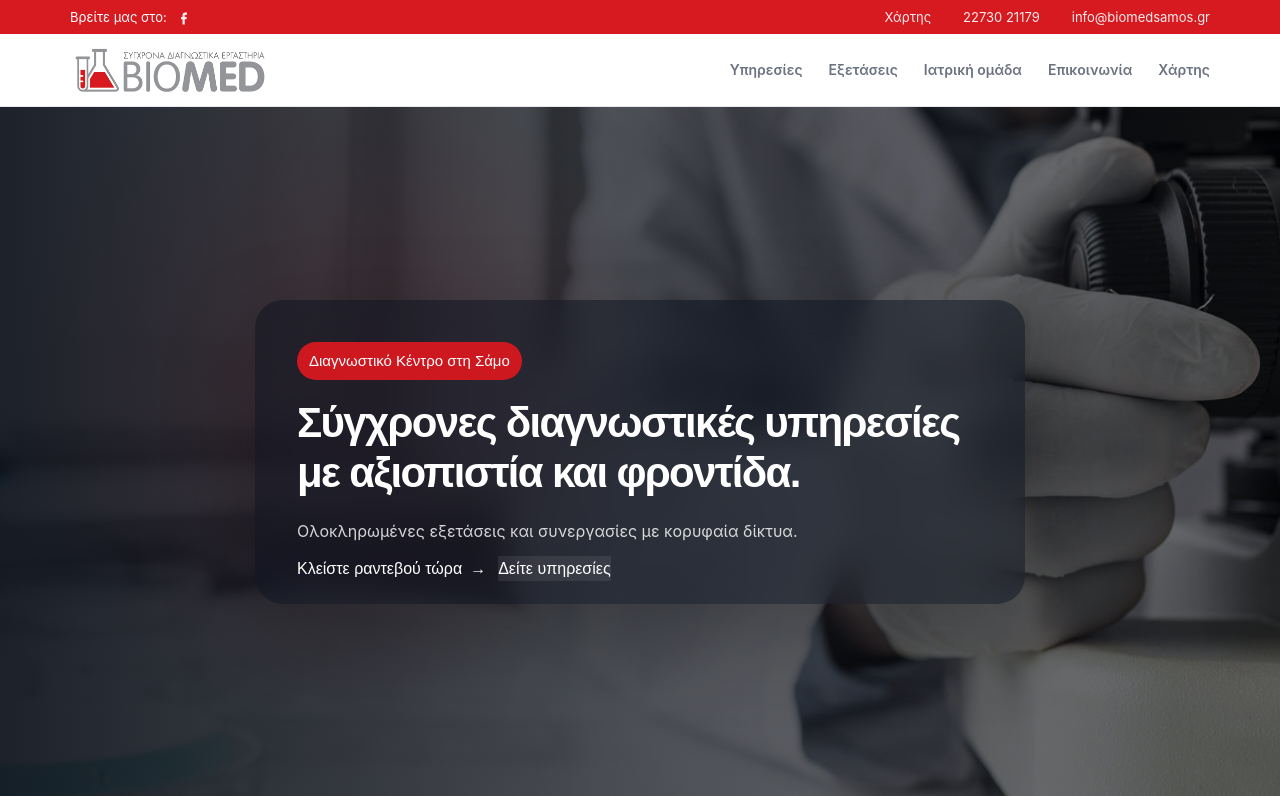
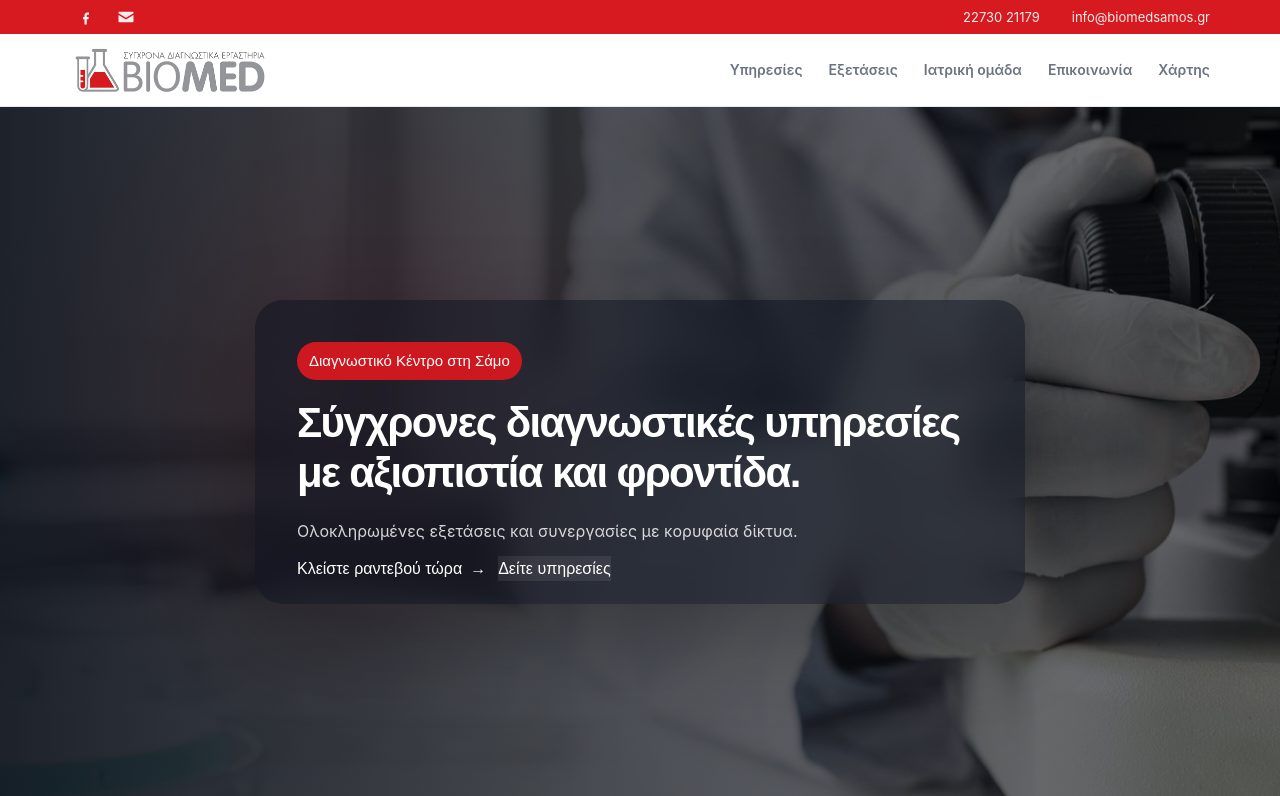
Before and after one commit to makiskollias/biomedsamos, a FastAPI app: page / in a window 1280 px wide. Shown: the top 796 px of the page. Run offline with FastAPI, Linux system fonts and the light colour scheme.

Commit message:
topbar αλλαγες

```diff
--- a/static/css/_responsive.css
+++ b/static/css/_responsive.css
@@ -23,6 +23,35 @@
     justify-content: center;
     flex-wrap: wrap;
     gap: 10px;
+  }
+
+    .topbar {
+    display: none;
+  }
+
+    .burger {
+    display: flex;
+    z-index: 300 !important;
+  }
+
+  .burger span {
+    transition: transform 0.25s ease, opacity 0.25s ease;
+  }
+
+  .burger.is-open span {
+    background: var(--color-text);
+  }
+
+  .burger.is-open span:nth-child(1) {
+    transform: translateY(7px) rotate(45deg);
+  }
+
+  .burger.is-open span:nth-child(2) {
+    opacity: 0;
+  }
+
+  .burger.is-open span:nth-child(3) {
+    transform: translateY(-7px) rotate(-45deg);
   }
 
   /* navbar */
@@ -166,6 +195,12 @@
     top: 0;
     z-index: 250;
   }
+
+  .topbar {
+    display: none;
+  }
+
+
 
   .navbar__inner {
     position: relative;
--- a/static/css/_topbar.css
+++ b/static/css/_topbar.css
@@ -164,11 +164,35 @@
 .navlinks a:hover::after {
   width: 100%;
 }
-
 .topbar__left {
   display: flex;
   align-items: center;
+  gap: 8px;
 }
+
+/* κοινό style */
+.topbar-icon {
+  width: 32px;
+  height: 32px;
+  border-radius: 6px; /* square feel */
+  display: flex;
+  align-items: center;
+  justify-content: center;
+  color: #fff;
+  transition: all 0.2s ease;
+}
+
+.topbar-icon svg {
+  width: 18px;
+  height: 18px;
+}
+
+/* hover */
+.topbar-icon:hover {
+  background: #fff;
+  color: var(--color-primary);
+}
+
 
 .topbar__social {
   display: inline-flex;
@@ -190,10 +214,9 @@
 
 
 .fb-icon {
-  display: inline-flex;
   align-items: center;
   justify-content: center;
-  margin-left: 8px;
+  margin-left: 3px;
   color: #ffffff;
   transition: opacity 0.2s ease, transform 0.2s ease;
 }
--- a/templates/landing.html
+++ b/templates/landing.html
@@ -10,17 +10,28 @@
 <body>
 
 <header class="topbar">
-    <div class="container topbar__inner">
-        <div class="topbar__left">Βρείτε μας στο:
-            <a href="https://www.facebook.com/biomedsamos/?fref=ts" target="_blank" aria-label="Facebook" class="fb-icon">
-                <svg viewBox="0 0 24 24" fill="currentColor">
-                    <path d="M13.5 9H16V6h-2.5C11.6 6 10 7.6 10 9.5V12H8v3h2v7h3v-7h2.3l.4-3H13v-2c0-.6.4-1 1-1z"></path>
-                </svg>
-            </a>
-        </div>
+        <div class="container topbar__inner">
+           <div class="topbar__left">
+                <a href="https://www.facebook.com/biomedsamos/?fref=ts"
+                       target="_blank"
+                       class="topbar-icon"
+                       aria-label="Facebook">
+                        <svg viewBox="0 0 24 24" fill="currentColor">
+                            <path d="M13.5 9H16V6h-2.5C11.6 6 10 7.6 10 9.5V12H8v3h2v7h3v-7h2.3l.4-3H13v-2c0-.6.4-1 1-1z"/>
+                        </svg>
+
+                    </a>
+                    <a href="mailto:info@biomedsamos.gr"
+                       class="topbar-icon"
+                       aria-label="Email">
+                        <svg viewBox="0 0 24 24" fill="currentColor">
+                            <path d="M3 5h18a1 1 0 0 1 1 1v1l-10 6L2 7V6a1 1 0 0 1 1-1zm19 4.2v8.8a1 1 0 0 1-1 1H3a1 1 0 0 1-1-1V9.2l10 6 10-6z"/>
+                        </svg>
+                    </a>
+           </div>
+
         <div class="topbar__right">
 
-    <a href="#map" class="topbar__map">Χάρτης</a>
             <a href="tel:2273021179">22730 21179</a>
         <a href="mailto:info@biomedsamos.gr">info@biomedsamos.gr</a>
     </div>
```
